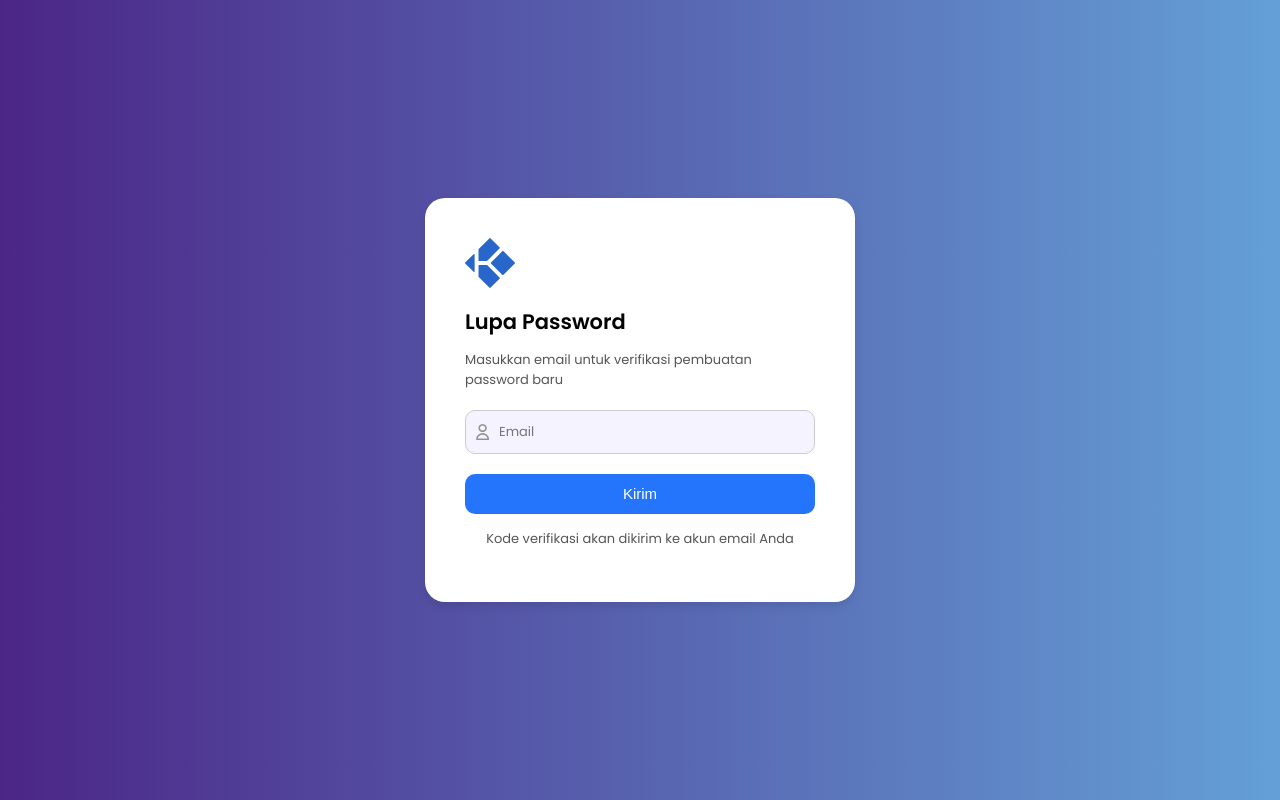
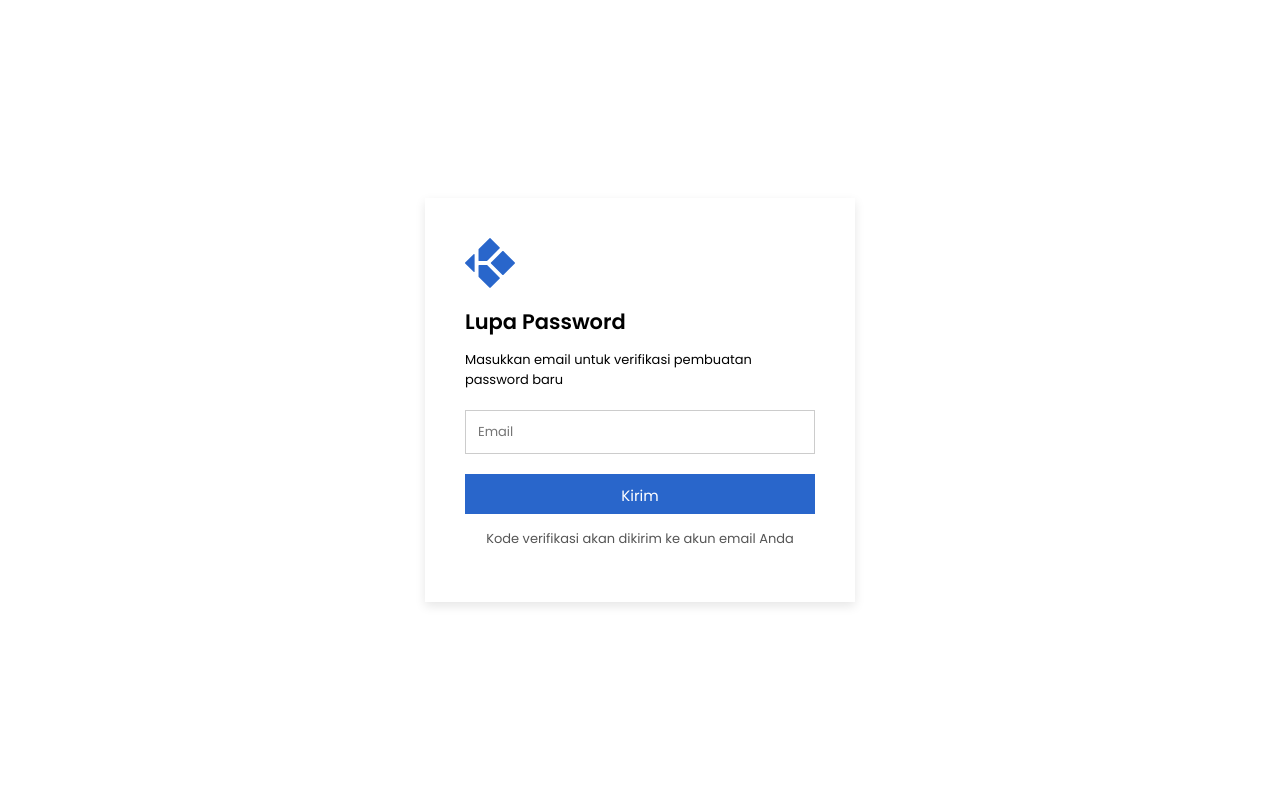
Before and after one commit to Ferdimaulana06/KOSTIN, a PHP site: page /lupa-password/index.html in a window 1280 px wide. Run offline with PHP 8.4, Linux system fonts and the light colour scheme.

Commit message:
tampilan baru

```diff
--- a/lupa-password/index.html
+++ b/lupa-password/index.html
@@ -16,7 +16,6 @@
         <p class="subtitle">Masukkan email untuk verifikasi pembuatan password baru</p>
         <form id="forgotPasswordForm">
             <div class="input-group">
-                <img src="email.png" alt="View Icon" class="email-icon">
                 <input type="email" id="emailInput" placeholder="Email">
             </div>
             <button type="submit" class="submit-btn">Kirim</button>
--- a/lupa-password/password-baru.html
+++ b/lupa-password/password-baru.html
@@ -16,12 +16,12 @@
         <p class="subtitle">Password baru harus memiliki minimal 8 karakter</p>
         <form id="newPasswordForm">
             <div class="input-group">
+                <input type="password" id="newPassword" placeholder="Password Baru">
                 <img src="view.png" alt="View Icon" class="view-icon">
-                <input type="password" id="newPassword" placeholder="Password Baru">
             </div>
             <div class="input-group">
+                <input type="password" id="confirmPassword" placeholder="Konfirmasi Password">
                 <img src="view.png" alt="View Icon" class="view-icon">
-                <input type="password" id="confirmPassword" placeholder="Konfirmasi Password">
             </div>
             <button type="submit" class="submit-btn">Submit</button>
         </form>
--- a/lupa-password/style.css
+++ b/lupa-password/style.css
@@ -3,15 +3,17 @@ body {
     justify-content: center;
     align-items: center;
     height: 100vh;
-    background: linear-gradient(90deg, #4b2687 0%, #64a0d7 100%);
-    font-family: 'Poppins', sans-serif;
+    background: #fff;
     margin: 0;
+}
+
+* {
+    font-family: Poppins;
 }
 
 .container {
     background: #fff;
     padding: 40px;
-    border-radius: 20px;
     box-shadow: 0 4px 10px rgba(0, 0, 0, 0.1);
     width: 350px;
 }
@@ -31,7 +33,7 @@ body {
 
 .subtitle {
     font-size: 13px;
-    color: #555;
+    color: #000000;
     margin-bottom: 20px;
     text-align: left;
 }
@@ -39,9 +41,8 @@ body {
 .input-group {
     display: flex;
     align-items: center;
-    background: #f5f3ff;
+    background: #ffffff;
     padding: 10px;
-    border-radius: 10px;
     margin-bottom: 20px;
     border: 1.25px solid #ccc;
 }
@@ -57,12 +58,6 @@ body {
     margin-right: 8px;
 }
 
-.email-icon {
-    width: 13px;
-    height: 16px;
-    margin-right: 8px;
-}
-
 input {
     border: none;
     outline: none;
@@ -73,11 +68,10 @@ input {
 }
 
 .submit-btn {
-    background: #2575fc;
+    background: #2966CB;
     color: white;
     padding: 10px;
     border: none;
-    border-radius: 10px;
     font-size: 15px;
     cursor: pointer;
     width: 100%;
```
